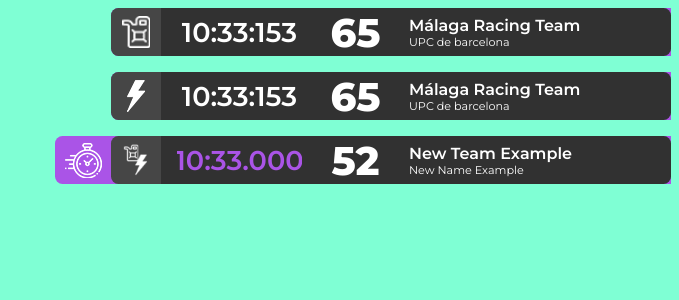
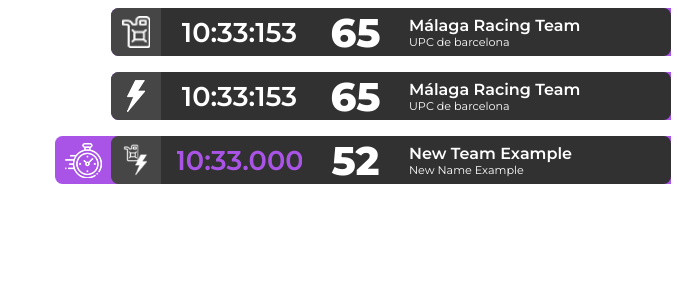
Before and after one commit to OBoladeras/formula-student-graphics, a Flask app: page /losmnHjnsytTgsbaH6hs8K9o/bestrun in a window 1280 px wide. Shown: the top 300 px of the page, without its empty margins (601-1280 px from the left). Run offline with Flask 3, Linux system fonts and the light colour scheme.

Commit message:
Not background color

```diff
--- a/static/bestRun/front.css
+++ b/static/bestRun/front.css
@@ -7,7 +7,7 @@
 
     align-items: end;
     color: #fff;
-    background-color: aquamarine;
+    /* background-color: aquamarine;*/
 }
 
 .run {
```
